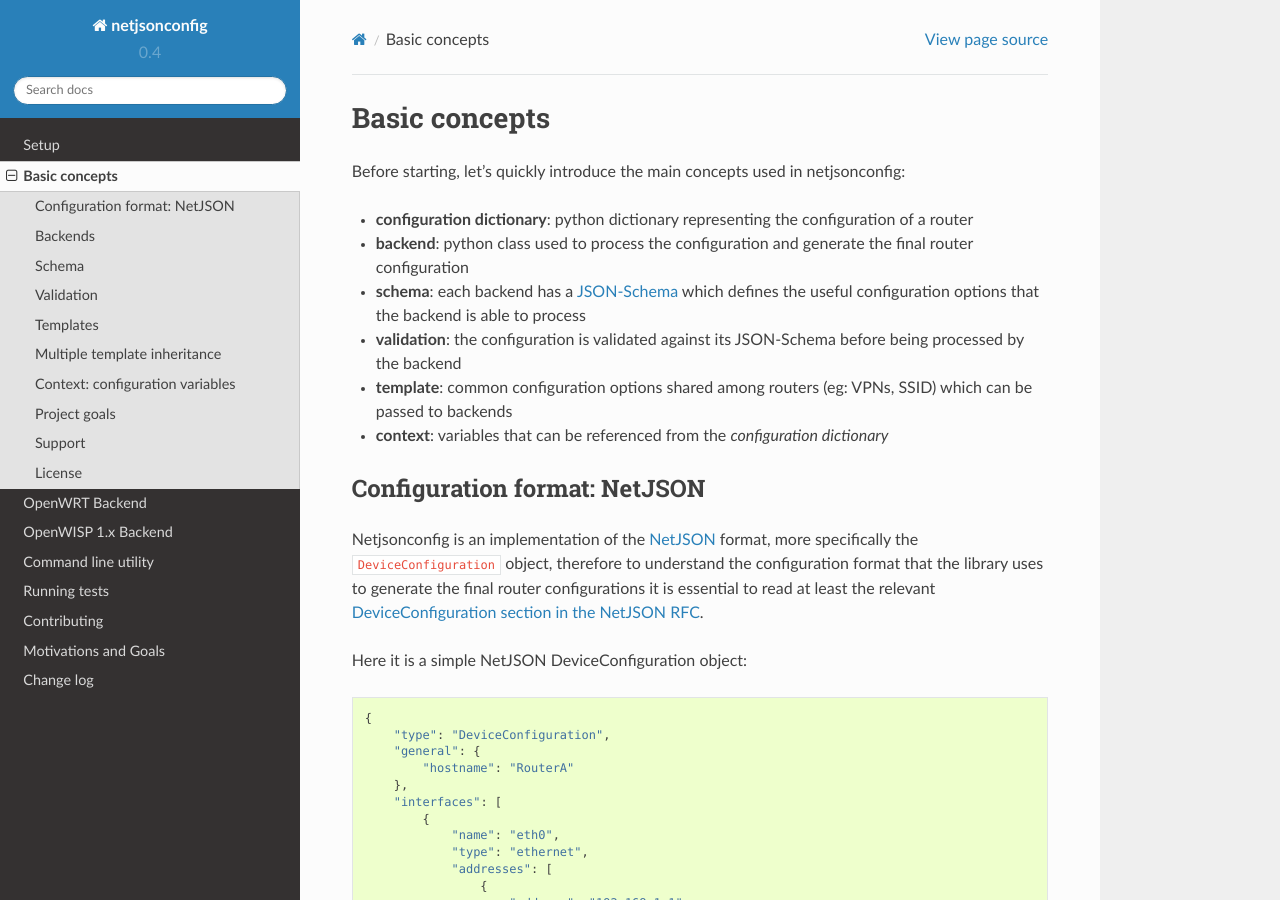
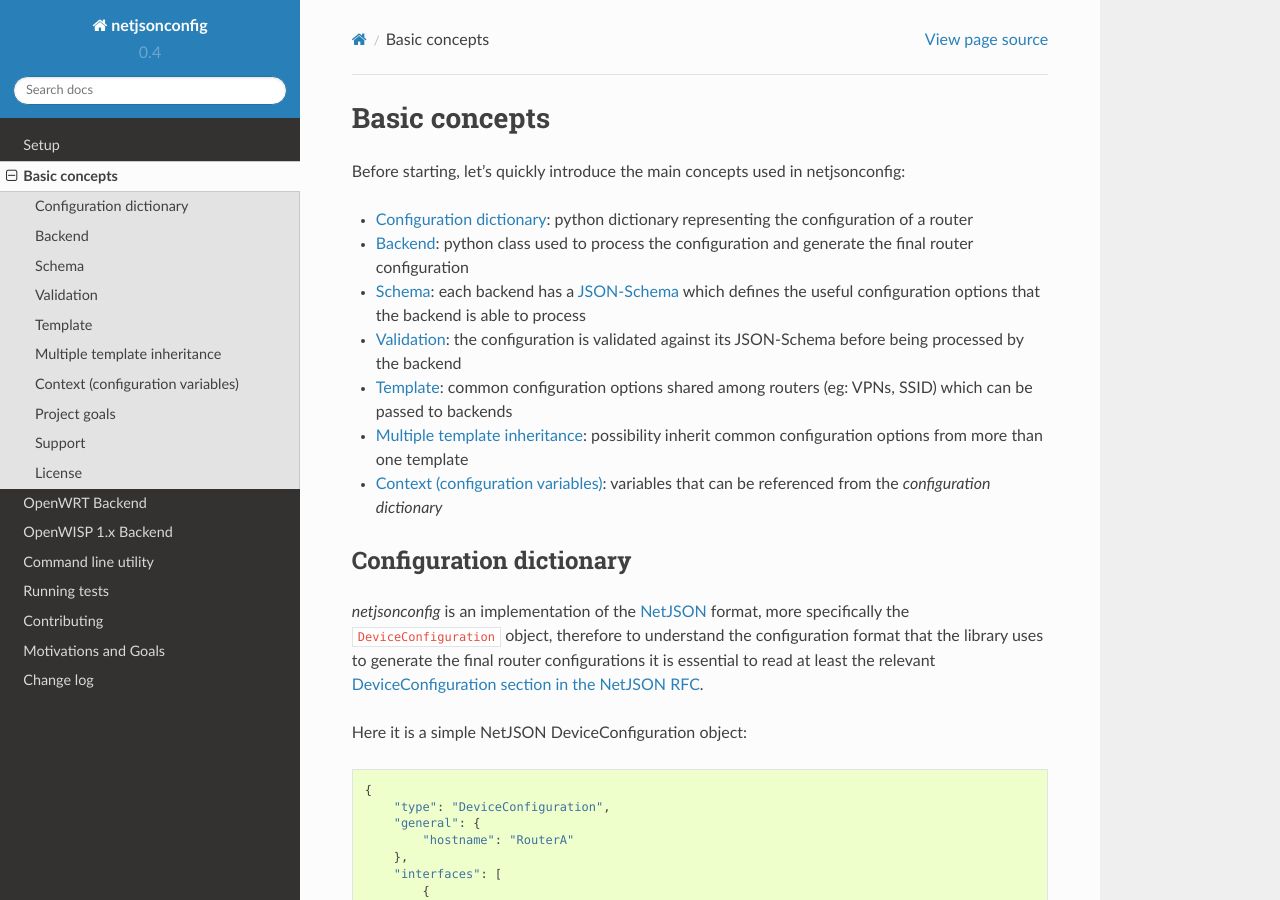
Before and after one commit to openwisp/netjsonconfig, a Sphinx documentation site: the page built from docs/source/general/basics.rst, in a window 1280 px wide and 900 px high. Built offline with Sphinx 7.4.7 and the Read the Docs theme 2.0.0, drawn with Linux system fonts in a browser that asks for light colours; some of the changed text lies outside the part shown.

Commit message:
[docs] Added links to main concepts in basics

```diff
--- a/docs/source/general/basics.rst
+++ b/docs/source/general/basics.rst
@@ -4,21 +4,25 @@
 
 Before starting, let's quickly introduce the main concepts used in netjsonconfig:
 
-* **configuration dictionary**: python dictionary representing the configuration of a router
-* **backend**: python class used to process the configuration and generate the final
+* :ref:`configuration_dictionary`: python dictionary representing the configuration of a router
+* :ref:`backend`: python class used to process the configuration and generate the final
   router configuration
-* **schema**: each backend has a `JSON-Schema <http://json-schema.org>`_ which
+* :ref:`schema`: each backend has a `JSON-Schema <http://json-schema.org>`_ which
   defines the useful configuration options that the backend is able to process
-* **validation**: the configuration is validated against its JSON-Schema before
+* :ref:`validation`: the configuration is validated against its JSON-Schema before
   being processed by the backend
-* **template**: common configuration options shared among routers (eg: VPNs, SSID)
+* :ref:`template`: common configuration options shared among routers (eg: VPNs, SSID)
   which can be passed to backends
-* **context**: variables that can be referenced from the *configuration dictionary*
+* :ref:`multiple_templates`: possibility inherit common configuration options from more than
+  one template
+* :ref:`context`: variables that can be referenced from the *configuration dictionary*
 
-Configuration format: NetJSON
------------------------------
+.. _configuration_dictionary:
 
-Netjsonconfig is an implementation of the `NetJSON <http://netjson.org>`_ format,
+Configuration dictionary
+------------------------
+
+*netjsonconfig* is an implementation of the `NetJSON <http://netjson.org>`_ format,
 more specifically the ``DeviceConfiguration`` object, therefore to understand the
 configuration format that the library uses to generate the final router configurations
 it is essential to read at least the relevant `DeviceConfiguration section in the
@@ -82,8 +86,10 @@
 From now on we will use the term *configuration dictionary* to refer to
 *NetJSON DeviceConfiguration* objects.
 
-Backends
---------
+.. _backend:
+
+Backend
+-------
 
 A backend is a python class used to process the *configuration dictionary* and
 generate the final router configuration, each supported firmware or opearting system
@@ -146,8 +156,10 @@
 You may call the ``validate`` method in your application arbitrarily, eg: before
 trying to save the *configuration dictionary* into a database.
 
-Templates
----------
+.. _template:
+
+Template
+--------
 
 If you have devices with very similar *configuration dictionaries* you can store the shared
 blocks in one or more reusable templates which will be used as a base to build
@@ -261,6 +273,8 @@
 
 .. autofunction:: netjsonconfig.utils.merge_config
 
+.. _multiple_templates:
+
 Multiple template inheritance
 -----------------------------
 
@@ -318,17 +332,17 @@
     package system
 
     config system
-    	option hostname 'Router1'
-    	option timezone 'UTC'
+            option hostname 'Router1'
+            option timezone 'UTC'
 
     package openwisp
 
     config controller 'http'
-    	option interval '60'
-    	option key 'xk7OzA1qN6h1Ggxy8UH5NI8kQnbuLxsE'
-    	option url 'http://controller.examplewifiservice.com'
-    	option uuid '9d9032b2-da18-4d47-a414-1f7f605479e6'
-    	option verify_ssl '1'
+            option interval '60'
+            option key 'xk7OzA1qN6h1Ggxy8UH5NI8kQnbuLxsE'
+            option url 'http://controller.examplewifiservice.com'
+            option uuid '9d9032b2-da18-4d47-a414-1f7f605479e6'
+            option verify_ssl '1'
 
 .. warning::
     **When using variables, keep in mind the following rules**:
```
Also changed, not shown: other parts of docs/source/general/basics.rst (+7 -3 lines).
